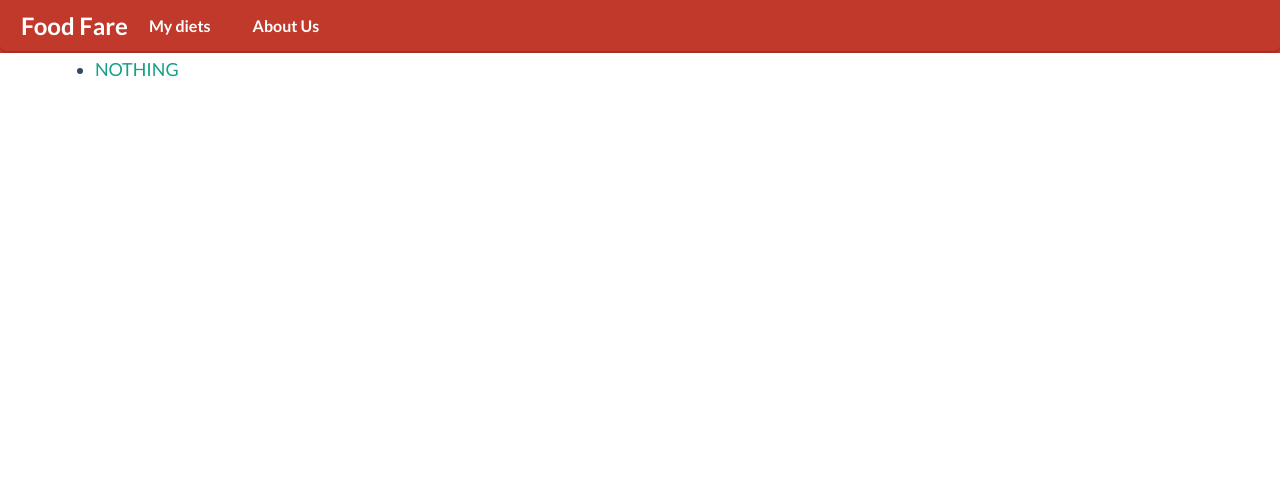
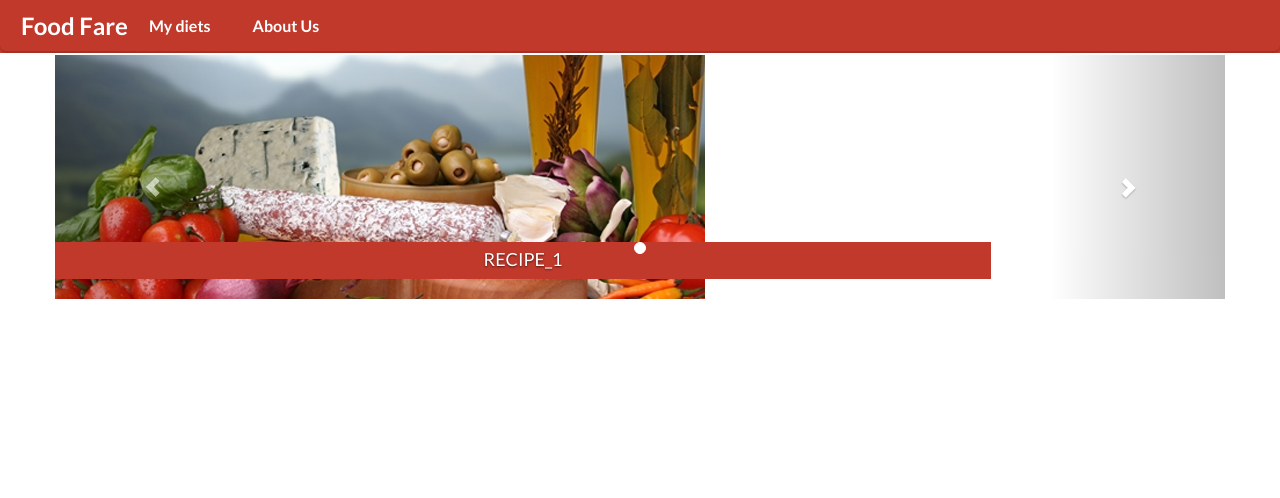
Before and after one commit to FadyKalo-zz/fare, a Django app: page /dietapp/meals/ in a window 1280 px wide. Shown: the top 498 px of the page. Run offline with Django 3.2, Linux system fonts and the light colour scheme; parts of the project's set-up code (start-up, migrations or seed data) failed here and were passed over; some libraries are stand-ins or nearby versions.

Commit message:
added recipe pages and carousel

```diff
--- a/fare_project_django/fare/dietapp/templates/dietapp/recipes_v2.html
+++ b/fare_project_django/fare/dietapp/templates/dietapp/recipes_v2.html
@@ -1,8 +1,44 @@
 {% extends 'layouts/main.html' %}
+{% load static %}
 {%  block body_block %}
-        <ul>
-            <li><a href="">NOTHING</a></li>
+<div class="row">
 
-        </ul>
+
+    <div class="col-xs-12">
+        <div id="carousel-breakfast" class="carousel slide" data-ride="carousel">
+            <!-- Indicators -->
+            <ol class="carousel-indicators">
+                <li data-target="#carousel-example-generic" data-slide-to="0" class="active"></li>
+            </ol>
+            <!-- Wrapper for slides -->
+            <div class="carousel-inner">
+                <div class="item active">
+                    <img class="img-responsive" src="{% static 'img/diet.jpg' %}"/>
+
+                    <div class="carousel-caption img-overlay-label">
+                        <span class="text">RECIPE_1</span>
+                    </div>
+                </div>
+
+                <div class="item">
+                    <img class="img-responsive" src="{% static 'img/diet.jpg' %}"/>
+
+                    <div class="carousel-caption img-overlay-label">
+                        <span class="text">RECIPE_2</span>
+                    </div>
+                </div>
+            </div>
+            <!-- Controls -->
+            <a class="left carousel-control" href="#carousel-example-generic" data-slide="prev">
+                <span class="glyphicon glyphicon-chevron-left"></span>
+            </a>
+            <a class="right carousel-control" href="#carousel-example-generic" data-slide="next">
+                <span class="glyphicon glyphicon-chevron-right"></span>
+            </a>
+        </div>
+    </div>
+
+
+</div>
 
 {% endblock %}
--- a/fare_project_django/fare/static/css/sitestyle.css
+++ b/fare_project_django/fare/static/css/sitestyle.css
@@ -1,9 +1,11 @@
 .body-container {
     padding-top: 55px;
 }
+
 .navbar-inverse {
     background-color: #C0392B;
 }
+
 .img-overlay-label {
     position: absolute;
     bottom: 20px;
@@ -12,7 +14,15 @@
     /*opacity: 0.8;opacity*/
     background-color: #C0392B;
 }
+
 .img-overlay-label .text {
     color: #FFF;
     opacity: 1;
 }
+
+.recipes_buttons {
+    position: absolute;
+    bottom: 0px;
+    right: 15px;
+    opacity: 0.8;
+}
```
Also changed, not shown: fare_project_django/fare/dietapp/templates/dietapp/diets_v2.html (+9 -0 lines).
